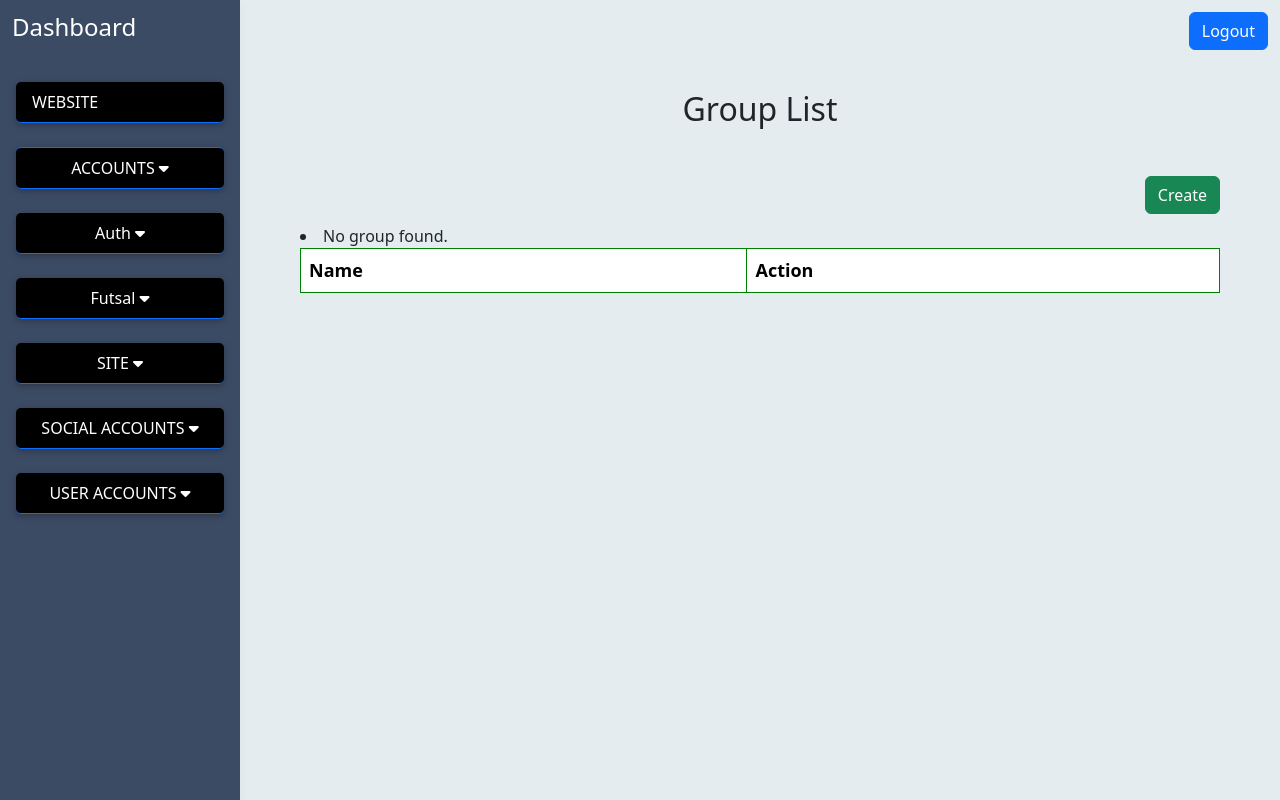
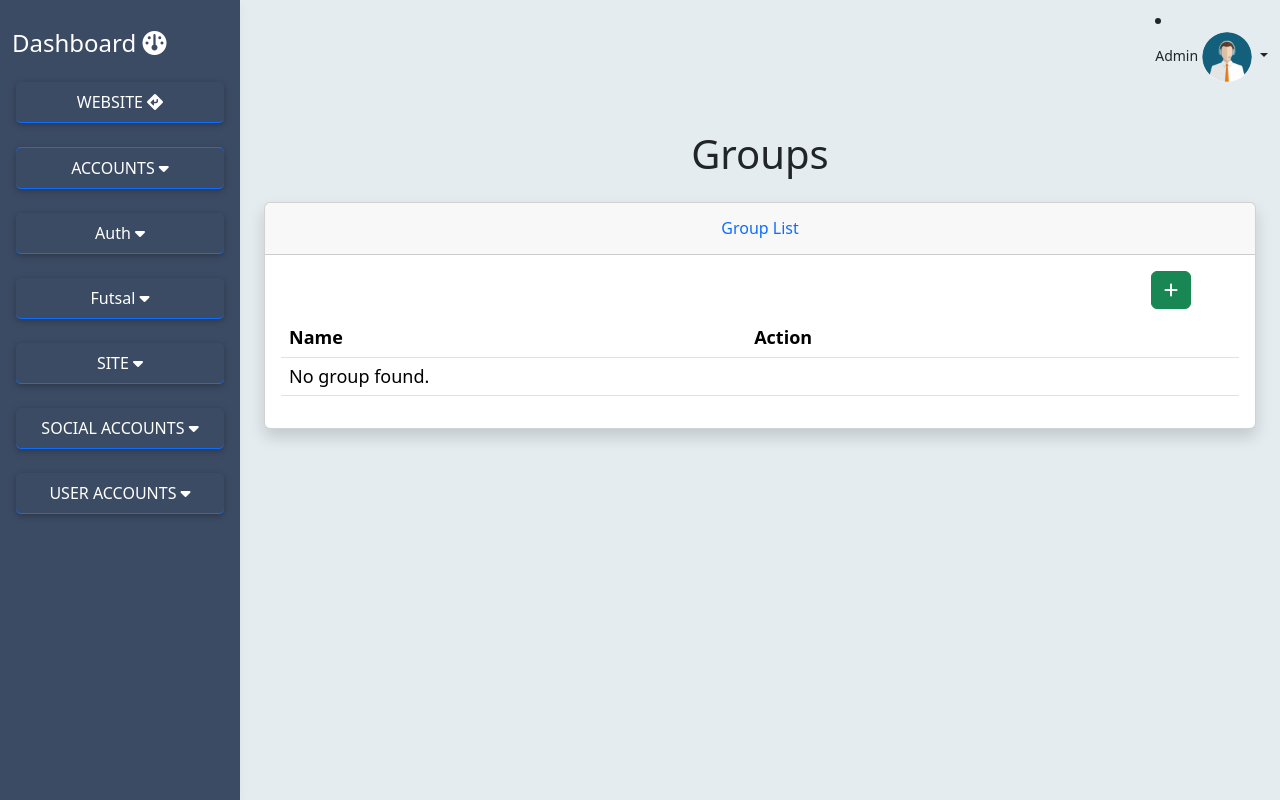
Before and after one commit to bromishbista/FutsalPlays, a Django app: page /admingroup/ in a window 1280 px wide. Run offline with Django 4.2, Linux system fonts and the light colour scheme; the visitor is signed in with stand-in values (Sample User, id 1); lists and menus that the app fills with data are empty; some libraries are stand-ins or nearby versions.

Commit message:
admin dashboard

```diff
--- a/static/css/admin.css
+++ b/static/css/admin.css
@@ -31,6 +32,8 @@ body {
 }
 .navbar-brand{
     color: white;
+    margin-top: -2rem;
+    height: 10px;
 
 }
 
@@ -38,6 +41,7 @@ body {
     border-radius: 5px;
     box-shadow: 0 2px 5px 0 rgb(0 0 0 / 16%), 0 2px 10px 0 rgb(0 0 0 / 12%);
     background-color: black;
+    overflow-y: hidden;
 }
 
 .sidebar-sticky {
--- a/templates/admin/groups/index.html
+++ b/templates/admin/groups/index.html
@@ -1,34 +1,44 @@
 {% extends 'admin/inc/base.html' %}
 {% block content %}
-<h2 class="text-center">Group List</h2>
+<div class="card-header py-3 text-center">
+  <h1>Groups</h1>
+  </div>
   <div>
-    <div class="mb-5"><a href="{% url 'group_create' %}" class="btn btn-success float-end mx-5" >Create</a>
+<div class="container-fluid">
+    <div class="card shadow mb-4">
+        <div class="card-header py-3">
+            <h6 class="m-0 font-weight-bold text-primary text-center">Group List</h6>
         </div>
-    <div class="container p-5">
-        <table class="table table-bordered" style="font-size:18px;">
+        <div class="card-body">
+            <div class="mb-5">
+                <a href="{% url 'group_create' %}" class="btn btn-success float-end mx-5"><i class="fa-solid fa-plus"></i></a>
+            </div>
+            <div class="table-responsive">
+                <table class="table" style="font-size:18px;">
                     <thead>
                         <tr>
                             <th scope="col">Name</th>
                             <th scope="col">Action</th>
                         </tr>
                     </thead>
-
                     <tbody>
                         {% for group in group %}
-              <tr>
+                        <tr class="group-row">
                             <td>{{ group.name }}</td>
                             <td>
-                  <button type="button" class="btn btn-warning"><a href="{% url 'group_edit' group.pk %}" class="btn btn-warning" >
-                    Edit</a></button>
-                  <button type="button" class="btn btn-danger"><a href="{% url 'group_delete' group.pk %}" class="btn btn-danger">Delete</a></button>
+                                <button type="button" class="btn btn-warning"><a href="{% url 'group_edit' group.pk %}"class="btn btn-warning"><i class="fa-solid fa-pen-to-square"></i></a></button>
+                                <button type="button" class="btn btn-danger"><a href="{% url 'group_delete' group.pk %}" class="btn btn-danger"><i class="fa-solid fa-trash"></i></a></button>
                             </td>
-
                         </tr>
                         {% empty %}
-              <li>No group found.</li>
+                        <tr>
+                            <td colspan="2">No group found.</td>
+                        </tr>
                         {% endfor %}
                     </tbody>
                 </table>
             </div>
         </div>
+    </div>
+</div>
 {% endblock content %}
--- a/templates/admin/inc/base.html
+++ b/templates/admin/inc/base.html
@@ -27,18 +27,21 @@
          id="sidebarMenu"
          class="collapse d-lg-block sidebar collapse"
          >
-      <div class="position-sticky"  style="height: 600px; overflow-y: scroll;" >
+      <div class="position-sticky"  style="height: 636px; overflow-y: scroll;" >
         <div class="list-group list-group-flush mx-3 mt-4">
 
-          <a
-             href="{% url 'home' %}"
-             class="list-group-item list-group-item-action py-2 ripple active"
-             >
-            <i class="bi badge-info text-cyan"></i
-              ><span>WEBSITE</span>
-          </a>
+            <a href="{% url 'home' %}"
+            class="list-group-item list-group-item-action py-2 ripple active text-center"
+            style="background-color: transparent;"
+         >
+            <i class="bi badge-info text-cyan"></i>
+            <span>WEBSITE <i class="fa-solid fa-diamond-turn-right fa-rotate-180"></i></span>
+         </a>
+
+
           {% if user.is_authenticated %}
-          <a class="mt-4 text-center list-group-item list-group-item-action py-2 ripple active" href="#" role="button" data-bs-toggle="collapse" data-bs-target="#collapseAccounts" aria-expanded="false" aria-controls="collapseAccounts">
+          <a class="mt-4 text-center list-group-item list-group-item-action py-2 ripple active"
+          href="#" role="button" data-bs-toggle="collapse" data-bs-target="#collapseAccounts" aria-expanded="false" aria-controls="collapseAccounts"style="background-color: transparent;">
             <span class="text-center">ACCOUNTS    <i class="fa-solid fa-caret-down"></i></span>
 
         </a>
@@ -50,7 +53,8 @@
             </div>
         </div>
 
-        <a class="mt-4 text-center list-group-item list-group-item-action py-2 ripple active" href="#" role="button" data-bs-toggle="collapse" data-bs-target="#collapseAuth" aria-expanded="false" aria-controls="collapseAuth">
+        <a class="mt-4 text-center list-group-item list-group-item-action py-2 ripple active"
+        href="#" role="button" data-bs-toggle="collapse" data-bs-target="#collapseAuth" aria-expanded="false" aria-controls="collapseAuth" style="background-color: transparent;">
           <span class="text-center">Auth    <i class="fa-solid fa-caret-down"></i></span>
       </a>
       <div class="collapse" id="collapseAuth">
@@ -65,17 +69,18 @@
       </div>
 
 
-      <a class="mt-4 text-center list-group-item list-group-item-action py-2 ripple active" href="#" role="button" data-bs-toggle="collapse" data-bs-target="#collapseFutsal" aria-expanded="false" aria-controls="collapseFutsal">
+      <a class="mt-4 text-center list-group-item list-group-item-action py-2 ripple active"
+       href="#" role="button" data-bs-toggle="collapse" data-bs-target="#collapseFutsal" aria-expanded="false" aria-controls="collapseFutsal" style="background-color: transparent;">
         <span class="text-center">Futsal    <i class="fa-solid fa-caret-down"></i></span>
     </a>
     <div class="collapse" id="collapseFutsal">
         <div class="list-group">
-            <a href="{% url 'about_list' %}" class="list-group-item list-group-item-action">
+            {% comment %} <a href="{% url 'about_list' %}" class="list-group-item list-group-item-action">
                 <i class="fas fa-globe fa-fw me-3"></i>About
             </a>
             <a href="{% url 'beadcrumbs_list' %}" class="list-group-item list-group-item-action">
                 <i class="fas fa-building fa-fw me-3"></i>Breadcrumbs
-            </a>
+            </a> {% endcomment %}
             <a href="{% url 'futsal_list' %}" class="list-group-item list-group-item-action">
                 <i class="fas fa-users fa-fw me-3"></i>Futsal
             </a>
@@ -109,7 +114,8 @@
              class="list-group-item list-group-item-action py-2 ripple"
              ><i class="fas fa-money-bill fa-fw me-3"></i><span>Testimonials</span></a
             > {% endcomment %}
-            <a class="mt-4 text-center list-group-item list-group-item-action py-2 ripple active" href="#" role="button" data-bs-toggle="collapse" data-bs-target="#collapseSite" aria-expanded="false" aria-controls="collapseSite">
+            <a class="mt-4 text-center list-group-item list-group-item-action py-2 ripple active"
+            href="#" role="button" data-bs-toggle="collapse" data-bs-target="#collapseSite" aria-expanded="false" aria-controls="collapseSite" style="background-color: transparent;">
               <span class="text-center">SITE    <i class="fa-solid fa-caret-down"></i></span>
           </a>
           <div class="collapse" id="collapseSite">
@@ -121,7 +127,8 @@
           </div>
 
 
-          <a class="mt-4 text-center list-group-item list-group-item-action py-2 ripple active" href="#" role="button" data-bs-toggle="collapse" data-bs-target="#collapseSocial" aria-expanded="false" aria-controls="collapseSocial">
+          <a class="mt-4 text-center list-group-item list-group-item-action py-2 ripple active"
+          href="#" role="button" data-bs-toggle="collapse" data-bs-target="#collapseSocial" aria-expanded="false" aria-controls="collapseSocial" style="background-color: transparent;">
             <span class="text-center">SOCIAL ACCOUNTS    <i class="fa-solid fa-caret-down"></i></span>
         </a>
         <div class="collapse" id="collapseSocial">
@@ -130,7 +137,7 @@
                     <i class="fas fa-money-bill fa-fw me-3"></i>Social Accounts
                 </a>
                 <a href="{% url 'socialapp_list' %}" class="list-group-item list-group-item-action">
-                    <i class="fas fa-money-bill fa-fw me-3"></i>Social Applications
+                    <i class="fas fa-money-bill fa-fw me-3"></i>Social App
                 </a>
                 <a href="{% url 'socialtoken_list' %}" class="list-group-item list-group-item-action">
                     <i class="fas fa-money-bill fa-fw me-3"></i>Social Tokens
@@ -140,7 +147,8 @@
 
 
 
-        <a class="mt-4 text-center list-group-item list-group-item-action py-2 ripple active" href="#" role="button" data-bs-toggle="collapse" data-bs-target="#collapseUserAccounts" aria-expanded="false" aria-controls="collapseUserAccounts">
+        <a class="mt-4 text-center list-group-item list-group-item-action py-2 ripple active"
+        href="#" role="button" data-bs-toggle="collapse" data-bs-target="#collapseUserAccounts" aria-expanded="false" aria-controls="collapseUserAccounts" style="background-color: transparent;">
           <span class="text-center">USER ACCOUNTS    <i class="fa-solid fa-caret-down"></i></span>
       </a>
       <div class="collapse" id="collapseUserAccounts">
@@ -160,13 +168,18 @@
          ><i class="fas fa-money-bill fa-fw me-3"></i><span>Login</span></a
         >
         {% endif %}
+
+
         </div>
       </div>
     </nav>
+
     <!-- Sidebar -->
 
     <!-- Navbar -->
     <nav
+
+
          id="main-navbar"
          class="navbar navbar-expand-lg navbar-light fixed-top"
          >
@@ -188,14 +201,41 @@
         <!-- Brand -->
         <a class="navbar-brand" href="{% url 'index' %}">
 
-          <h4><center>Dashboard</center></h4>
+          <h4>Dashboard <i class="fa-solid fa-gauge"></i></h4>
         </a>
 
-        <a
-        href="{% url 'custom_logout' %}"
-        class="btn btn-primary float-end"
-        ><span>Logout</span></a
-       >
+
+
+
+            <!-- Nav Item - User Information -->
+            <li class="nav-item dropdown no-arrow">
+                <a class="nav-link dropdown-toggle" href="#" id="userDropdown" role="button"
+                        data-bs-toggle="dropdown" aria-haspopup="true" aria-expanded="false">
+                        <span class="d-none d-lg-inline text-gray-600 small">Admin </span>
+                        <img class="img-profile rounded-circle" src='{% static "img/admin.jpg" %}'  width="50" height="50">
+                    </a>
+                <!-- Dropdown - User Information -->
+                <div class="dropdown-menu dropdown-menu-right shadow animated--grow-in"
+                    aria-labelledby="userDropdown">
+                    <a class="dropdown-item" href="#">
+                        <i class="fas fa-user fa-sm fa-fw mr-2 text-gray-400"></i>
+                        Profile
+                    </a>
+                    <a class="dropdown-item" href="#">
+                        <i class="fas fa-cogs fa-sm fa-fw mr-2 text-gray-400"></i>
+                        Settings
+                    </a>
+                    <a class="dropdown-item" href="#">
+                        <i class="fas fa-list fa-sm fa-fw mr-2 text-gray-400"></i>
+                        Activity Log
+                    </a>
+                    <a class="dropdown-item" href="{% url 'custom_logout' %}">
+                        <i class="fas fa-sign-out-alt fa-sm fa-fw mr-2 text-gray-400"></i>
+                        Logout
+                    </a>
+            </li>
+
+
 
 
       <!-- Container wrapper -->
@@ -205,7 +245,7 @@
   <!--Main Navigation-->
 
   <!--Main layout-->
-  <main style="margin-top: 58px">
+  <main style="margin-top: 90px">
     <div class="container pt-4" style="height: 600px; overflow-y: scroll;" >
   <h1>
     {% block content %}{% endblock content %}
```
Also changed, not shown: other parts of static/css/admin.css (+26 -30 lines), templates/admin/booking/bookfutsal/index.html (+15 -10 lines), templates/admin/booking/futsal/index.html (+16 -11 lines), templates/admin/email/index.html (+24 -11 lines), templates/admin/index.html (+24 -19 lines), templates/admin/users/index.html (+17 -12 lines), static/img/admin.jpg (added). Lines whose indentation alone changed are shown as unchanged.
